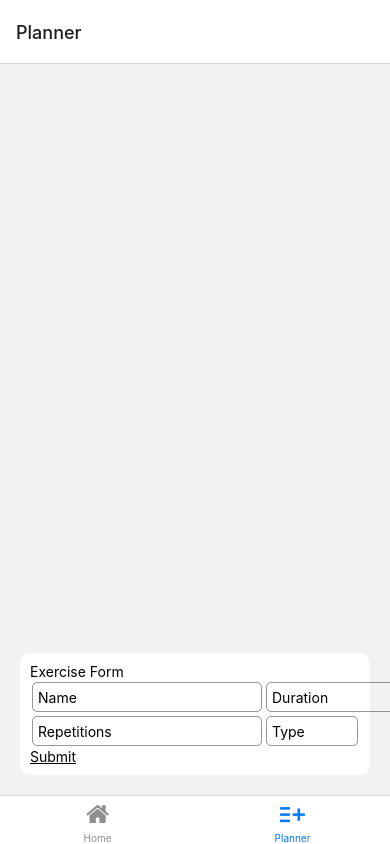
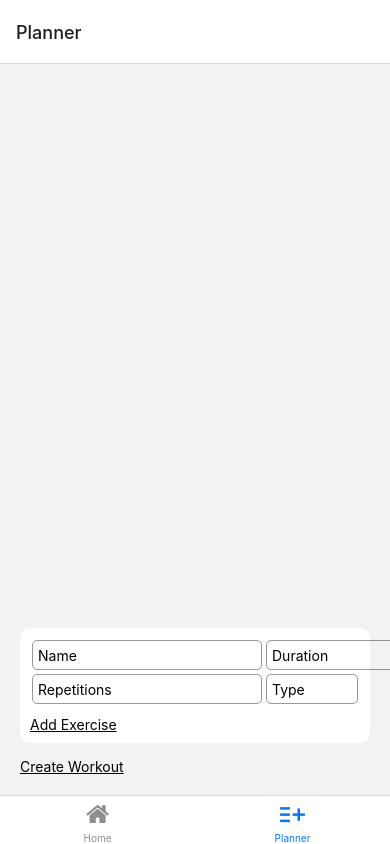
Before and after one commit to Jerga99/workout-app, a React Native app: screen /Planner in a window 390 px wide. Built offline with nearby package versions, Linux system fonts and the light colour scheme.

Commit message:
Workout modal

```diff
--- a/components/ExerciseForm.tsx
+++ b/components/ExerciseForm.tsx
@@ -25,9 +25,6 @@ export default function ExerciseForm({
 
   return (
     <View style={styles.container}>
-      <Text>
-        Exercise Form
-      </Text>
       <View>
         <View style={styles.rowContainer}>
           <Controller
@@ -108,7 +105,8 @@ export default function ExerciseForm({
           />
         </View>
         <PressableText
-          text="Submit"
+          style={{marginTop: 10}}
+          text="Add Exercise"
           onPress={handleSubmit((data) => {
             onSubmit(data as ExerciseFormData);
           })}
--- a/screens/PlannerScreen.tsx
+++ b/screens/PlannerScreen.tsx
@@ -1,12 +1,13 @@
 
 import { useState } from "react";
 import slugify from "slugify";
-import { View, StyleSheet, FlatList } from "react-native";
+import { View, StyleSheet, FlatList, Text } from "react-native";
 import { NativeStackHeaderProps } from "@react-navigation/native-stack";
 import ExerciseForm, { ExerciseFormData } from "../components/ExerciseForm";
 import ExerciseItem from "../components/ExerciseItem";
 import { SequenceItem, SequenceType } from "../types/data";
 import { PressableText } from "../components/styled/PressableText";
+import { Modal } from "../components/styled/Modal";
 
 export default function PlannerScreen({navigation}: NativeStackHeaderProps) {
   const [seqItems, setSeqItems] = useState<SequenceItem[]>([]);
@@ -47,6 +48,21 @@ export default function PlannerScreen({navigation}: NativeStackHeaderProps) {
       <ExerciseForm
         onSubmit={handleFormSubmit}
       />
+      <View>
+        <Modal
+          activator={({handleOpen}) =>
+            <PressableText
+              style={{marginTop: 15}}
+              text="Create Workout"
+              onPress={handleOpen}
+            />
+          }
+          >
+          <View>
+            <Text>Here will be my simple form</Text>
+          </View>
+        </Modal>
+      </View>
     </View>
   )
 }
```
